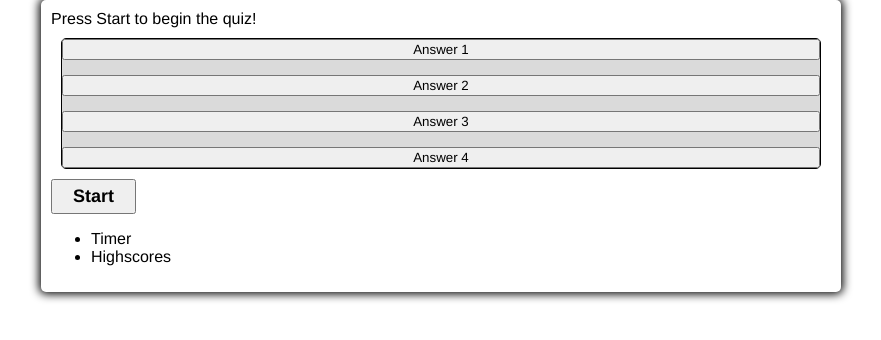
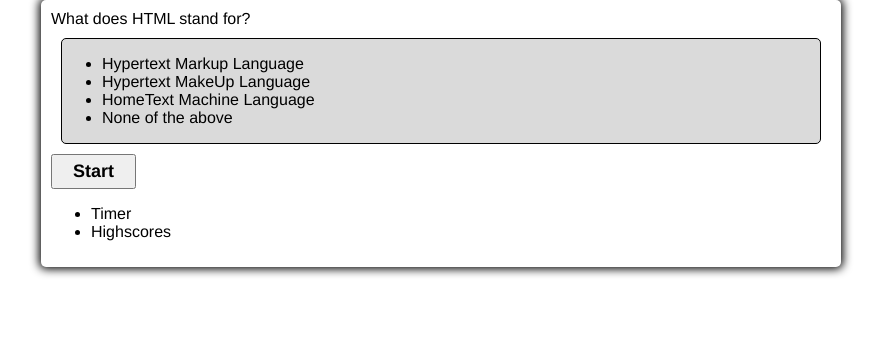
Before and after one commit to RafaelH731/code-quiz, a plain HTML site: page index.html in a window 1280 px wide. Both pictures are taken after a click on the button "Start". Shown: the whole page, without its empty margins (199-1080 px from the left). Drawn offline with Linux system fonts and the light colour scheme.

Commit message:
changed functions, added click events

```diff
--- a/index.html
+++ b/index.html
@@ -14,10 +14,10 @@
               Press Start to begin the quiz!
           </div>
           <div id="answer-buttons" class="btn-grid">
-            <button class="btn">Answer 1</button>
+            <!-- <button class="btn">Answer 1</button>
             <button class="btn">Answer 2</button>
             <button class="btn">Answer 3</button>
-            <button class="btn">Answer 4</button>
+            <button class="btn">Answer 4</button> -->
     </div>
 
     <div class="start">
--- a/script.js
+++ b/script.js
@@ -1,40 +1,8 @@
 //Questions
-var questions = [
-    {
-        question: "What does HTML stand for?",
-        answers: [
-            {text: "Hypertext Markup Language", correct: true},
-            {text: "Hypertext MakeUp Language", correct: false},
-            {text: "HomeText Machine Language", correct: false},
-            {text: "None of the above", correct: false}
-
-        ]
-
-    },
-    {
-        question: "What does CCS stand for?",
-        answers: [
-            {text: "Cascading Style Sheets", correct: true},
-            {text: "Coliding Sheet Sorting", correct: false},
-            {text: "Constant Creative Sheets", correct: false},
-            {text: "None of the above", correct: false}
-
-        ]
-
-    },
-    {
-        question: "What is the DOM?",
-        answers: [
-            {text: "Document object model", correct: true},
-            {text: "Dicipher on meeting", correct: false},
-            {text: "HomeText Machine Language", correct: false},
-            {text: "Drop Object Modulary", correct: false}
-
-        ]
-
-    },
-
-]
+var questionList = {
+    question: "What does HTML stand for?",
+    answers: ["Hypertext Markup Language", "Hypertext MakeUp Language", "HomeText Machine Language", "None of the above"]
+}
 
 var questionEl = document.getElementById("question")
 var answerButtonsEl = document.getElementById("answer-buttons")
@@ -42,30 +10,35 @@
 var questionContainerEl = document.getElementById("question-container")
 startButton.addEventListener("click", startQuiz)
 
-function startQuiz (){
+let currentQuestionIndex
+
+function startQuiz (questions){
 console.log("started")
-//hides start button after click
-startButton.classList.add("hide")
-//shows questions after click on start
-questionContainerEl.classList.remove("hide")
+showQuestion()
+showAnswers()
 }
 
-function showQuestion(question) {
-    questionEl.innerText = questions.question
-}
-
-function startTimer(){
+function showQuestion() {
+    //shows the question
+    questionEl.innerText = questionList.question
 
 }
 
-function correctAnswers(){
+ function showAnswers(){
+     //creates ul to show answers
+     let text = "<ul>";
+questionList.answers.forEach(myFunction);
+text += "</ul>";
+document.getElementById("answer-buttons").innerHTML = text;
 
+function myFunction(value) {
+  text += "<li>" + value + "</li>";
+ }
+ clickableAnswers()
 }
 
-function incorrectAnswers(){
-
+function clickableAnswers() {
+    answerButtonsEl.addEventListener("click", function(){
+        console.log("cliked")
+    })
 }
-
-function finalScore(){
-
-}
```
Also changed, not shown: 1 other file.
